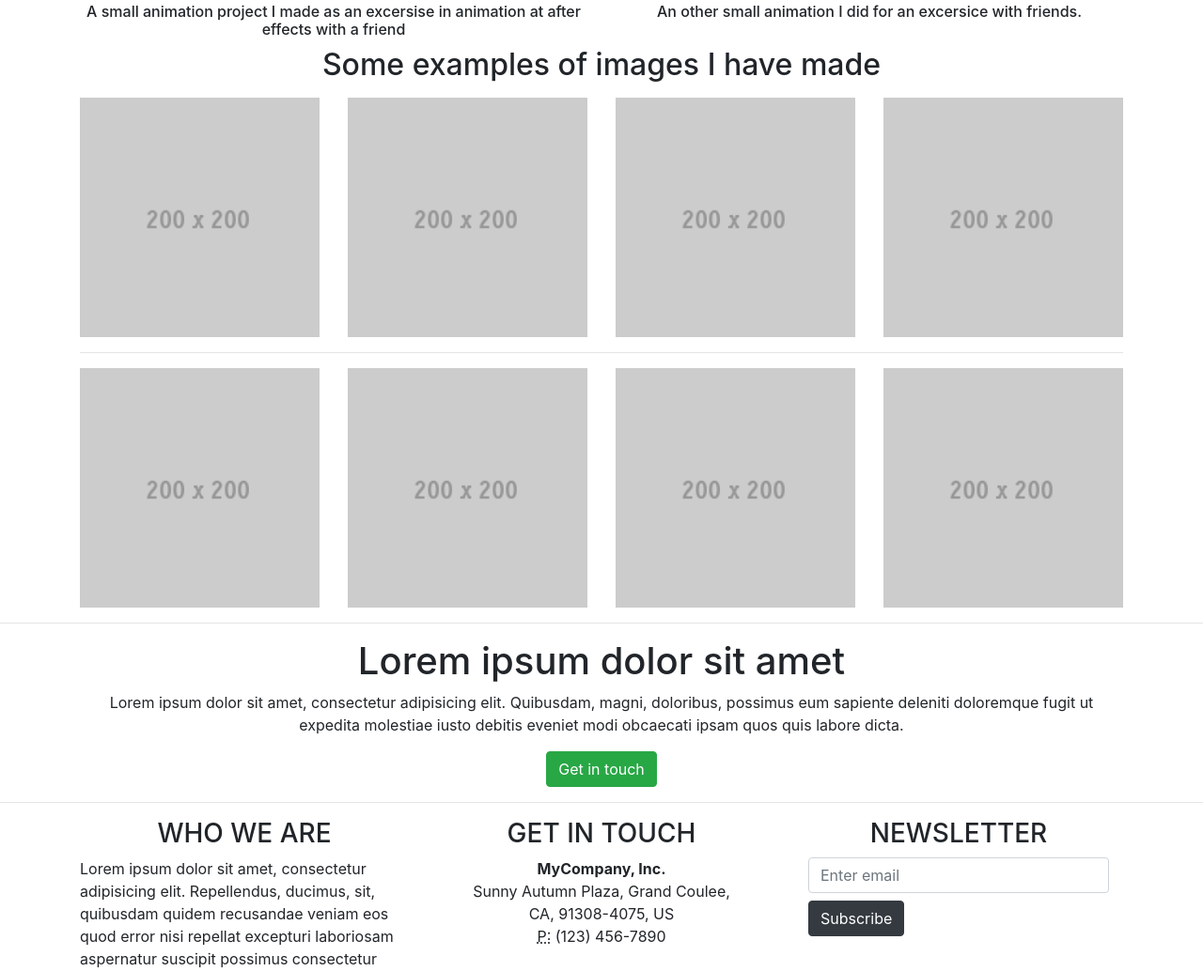
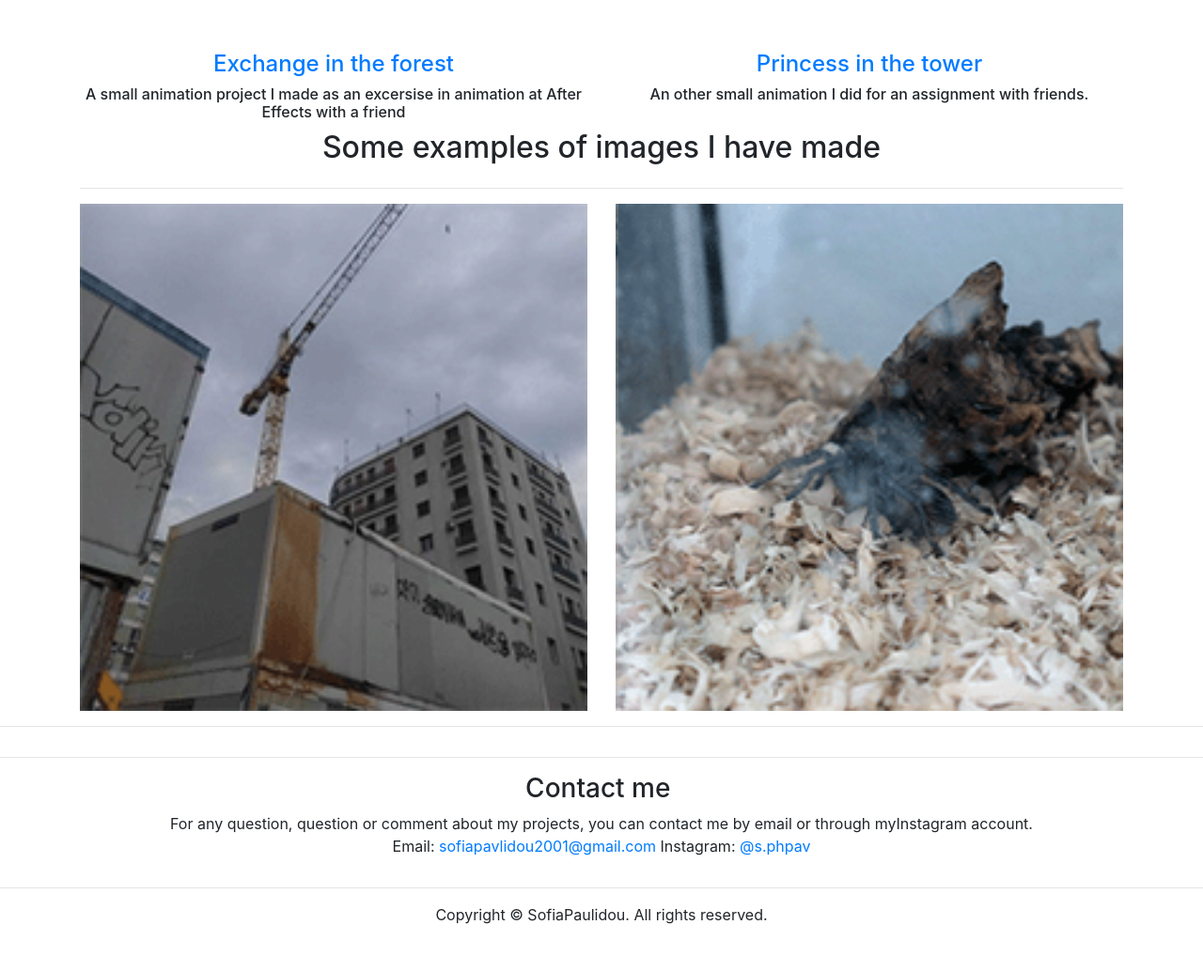
Before and after one commit to SofiaPavlidou/SofiaPortfolio, a plain HTML site: page Index.html in a window 1280 px wide. Shown: the part 1766-2800 px from the top of the page at 94% size. After the commit the page ends 2768 px from the top, so only its background shows below. Drawn offline with Linux system fonts and the light colour scheme.

Commit message:
Add files via upload

```diff
--- a/Index.html
+++ b/Index.html
@@ -4,13 +4,13 @@
     <meta charset="utf-8">
     <meta http-equiv="X-UA-Compatible" content="IE=edge">
     <meta name="viewport" content="width=device-width, initial-scale=1">
-    <title>Sofia Paulidou Portolio</title>
+    <title>Sofia Paulidou Portfolio</title>
     <!-- Bootstrap -->
     <link href="css/bootstrap-4.4.1.css" rel="stylesheet">
   </head>
-  <body>
+  <body class="bodyA">
     <nav class="navbar navbar-expand-lg navbar-dark bg-dark">
-      <a class="navbar-brand" >Sofia Paulidou Portolio</a>
+      <a class="navbar-brand" >Sofia Paulidou Portfolio</a>
 
       <div class="collapse navbar-collapse" id="navbarSupportedContent">
         <ul class="navbar-nav mr-auto">
@@ -32,7 +32,7 @@
           <div class="row">
             <div class="col-12">
               <h1>Short description</h1>
-              <p>My name is Sophia and I am a student at the School of Film and Digital Arts. I have basic knowledge in web design and I am proficient in using most Adobe programs such as Photoshop, Premiere, After Effects, and Blender. Additionally, I am familiar with basic principles of sound design and special effects. I would like to add the above skills to my portfolio to utilize them in the future and improve my digital skills.</p>
+              <p>My name is Sophia and I am a student at the School of Film and Digital Arts. I have basic knowledge in web design and I am proficient in using most Adobe programs such as Photoshop, Premiere, After Effects, and programs from other companie,&nbsp; such as&nbsp; Blender for 3D animation. Additionally, I am familiar with basic principles of sound design and special effects. I would like to add the above skills to my portfolio to utilize them in the future and improve my digital skills.</p>
             </div>
           </div>
 
@@ -53,7 +53,7 @@
         <div class="row">
           <div class="col-12 text-center">
             <h1>Εxamples from my work</h1>
-            <p>Please follow the link to my Google Drive, which contains my most recent work. This includes several videos that I have created for school projects, many audio files for sound design, like a sound library I have recorded with horror sounds.&nbsp;another example of my knowledge in web design is this page that I made with basic knowledge of html and css that I have acquired in this school.</p>
+            <p>Please follow the link to my Google Drive, which contains my most recent works. This includes several videos that I have created for school projects, many audio files for sound design, like a sound library I have recorded with horror sounds. Another example of my knowledge in web design is this page that I made with basic knowledge of html and css that I have acquire from&nbsp;this school.</p>
 			<p><a class="btn btn-primary btn-lg" href="https://drive.google.com/drive/folders/19EW6KtCagYipDifi-s8ySBwODPzS5Nqb?usp=share_link" target="_blank" role="button">My work »</a></p>
           </div>
         </div>
@@ -102,7 +102,7 @@
         <div class="row">
           <div class="col-12 text-center">
             <h2>Latest Work</h2>
-            <p>some examples from some projects I worked on at university</p>
+            <p>Some examples from some projects I worked on at university</p>
           </div>
         </div>
         <div class="row">
@@ -110,80 +110,58 @@
             <img class="img-fluid" src="images/An1.gif" alt="">
             <h4><a href="https://drive.google.com/file/d/1gOTsbEx9y_5xKAQ6QLzLBTeynQGizH5X/view?usp=sharing" target="_blank">Exchange in the forest</a></h4>
 
-            <h6>A small animation project I made as an excersise in animation at after effects with a friend</h6>
+            <h6>A small animation project I made as an excersise in animation at After Effects with a friend</h6>
           </div>
           <div class="col-md-6 col-12 text-center mt-md-0 mt-2">
             <img class="img-fluid" src="images/An2.gif" alt="">
             <h4><a href="https://drive.google.com/file/d/1gVCDG81aYB72KNaEp6vw1gSEdAGMwvcs/view?usp=sharing" target="_blank">Princess in the tower</a></h4>
-            <h6>An other small animation I did for an excersice with friends.</h6>
+            <h6>An other small animation I did for an assignment with friends.</h6>
           </div>
 			<div class="col-12 text-center">
             <h2>Some examples of images I have made</h2>
           </div>
 
         </div>
-        <div class="row mt-2">
-          <div class="col-md-3 col-6"><img class="img-fluid float-right" src="images/200x200.gif" alt=""></div>
-          <div class="col-md-3 col-6"><img class="img-fluid float-left" src="images/200x200.gif" alt=""></div>
-          <div class="col-md-3 col-6 mt-md-0 mt-1"><img class="img-fluid float-right" src="images/200x200.gif" alt=""></div>
-          <div class="col-md-3 col-6 mt-md-0 mt-1"><img class="img-fluid float-left" src="images/200x200.gif" alt=""></div>
-        </div>
         <hr>
         <div class="row">
-          <div class="col-md-3 col-6"><img class="img-fluid float-right" src="images/200x200.gif" alt=""></div>
-          <div class="col-md-3 col-6"><img class="img-fluid float-left" src="images/200x200.gif" alt=""></div>
-          <div class="col-md-3 col-6 mt-md-0 mt-1"><img class="img-fluid float-right" src="images/200x200.gif" alt=""></div>
-          <div class="col-md-3 col-6 mt-md-0 mt-1"><img class="img-fluid float-left" src="images/200x200.gif" alt=""></div>
+          <div class="col-md-3 col-6"><img class="img-fluid float-left" src="images/1.gif" alt=""></div>
+          <div class="col-md-3 col-6 mt-md-0 mt-1"><img class="img-fluid float-right" src="images/2.gif" alt=""></div>
         </div>
       </div>
     </section>
     <hr>
     <section>
-      <div class="container">
-        <div class="row">
-          <div class="col-12 text-center">
-            <h1>Lorem ipsum dolor sit amet</h1>
-            <p>Lorem ipsum dolor sit amet, consectetur adipisicing elit. Quibusdam, magni, doloribus, possimus eum sapiente deleniti doloremque fugit ut expedita molestiae iusto debitis eveniet modi obcaecati ipsam quos quis labore dicta.</p>
-            <button type="button" class="btn btn-success">Get in touch</button>
-          </div>
-        </div>
-      </div>
-    </section>
-    <hr>
-    <div class="section">
+		<div class="section">
       <div class="container">
         <div class="row">
           <div class="col-md-4 col-12">
-            <h3 class="text-center">WHO WE ARE</h3>
+			  <!--
+            <h3 class="text-center">About me&nbsp;</h3>
             <p>Lorem ipsum dolor sit amet, consectetur adipisicing elit. Repellendus, ducimus, sit, quibusdam quidem recusandae veniam eos quod error nisi repellat excepturi laboriosam aspernatur suscipit possimus consectetur dolores nihil labore quas eius illo accusamus nulla sed blanditiis porro accusantium. Perspiciatis, perferendis!</p>
-          </div>
-          <div class="col-md-4 col-12">
-            <h3 class="text-center">GET IN TOUCH</h3>
-            <address class="text-center">
-              <strong>MyCompany, Inc.</strong><br>
-              Sunny Autumn Plaza, Grand Coulee,<br>
-              CA, 91308-4075, US<br>
-              <abbr title="Phone">P:</abbr> (123) 456-7890
-            </address>
-          </div>
-          <div class="col-md-4 col-12">
-            <h3 class="text-center">NEWSLETTER</h3>
-            <form>
-              <div class="form-group col-12">
-                <input type="email" class="form-control" id="exampleInputEmail1" placeholder="Enter email">
-                <button type="submit" class="btn btn-dark mt-2">Subscribe</button>
-              </div>
-            </form>
+-->
           </div>
         </div>
       </div>
     </div>
+    </section>
+    <hr>
+     <div class="container">
+        <div class="row">
+          <div class="col-12 text-center">
+            <h3>Contact me&nbsp;</h3>
+            <p>For any question, question or comment about my projects, you can contact me by email or through myInstagram account.
+			<br>Email: <a href="mailto:sofiapavlidou2001@gmail.com">sofiapavlidou2001@gmail.com </a>
+			Instagram: <a href="https://www.instagram.com/s.phpav/">@s.phpav</a><br>
+				</p>
+          </div>
+        </div>
+      </div>
     <hr>
     <footer class="text-center">
       <div class="container">
         <div class="row">
           <div class="col-12">
-            <p>Copyright © MyCompany. All rights reserved.</p>
+            <p>Copyright © SofiaPaulidou. All rights reserved.</p>
           </div>
         </div>
       </div>
```
Also changed, not shown: css/bootstrap-4.4.1.css, images/1.gif (added), images/2.gif (added), images/346103532_6332457510151968_9190664370040604555_n.png (added), images/346106951_637477124412527_3407209608934025866_n.jpg (added).
